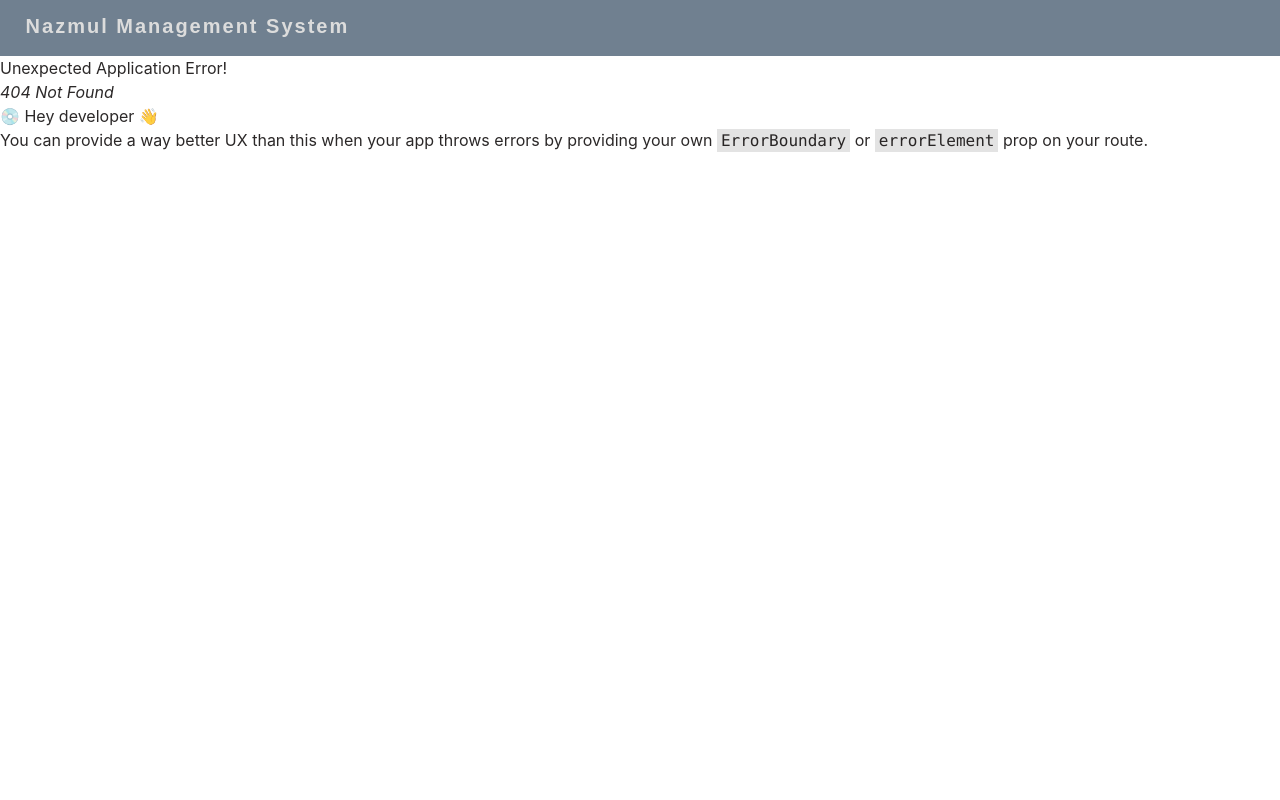
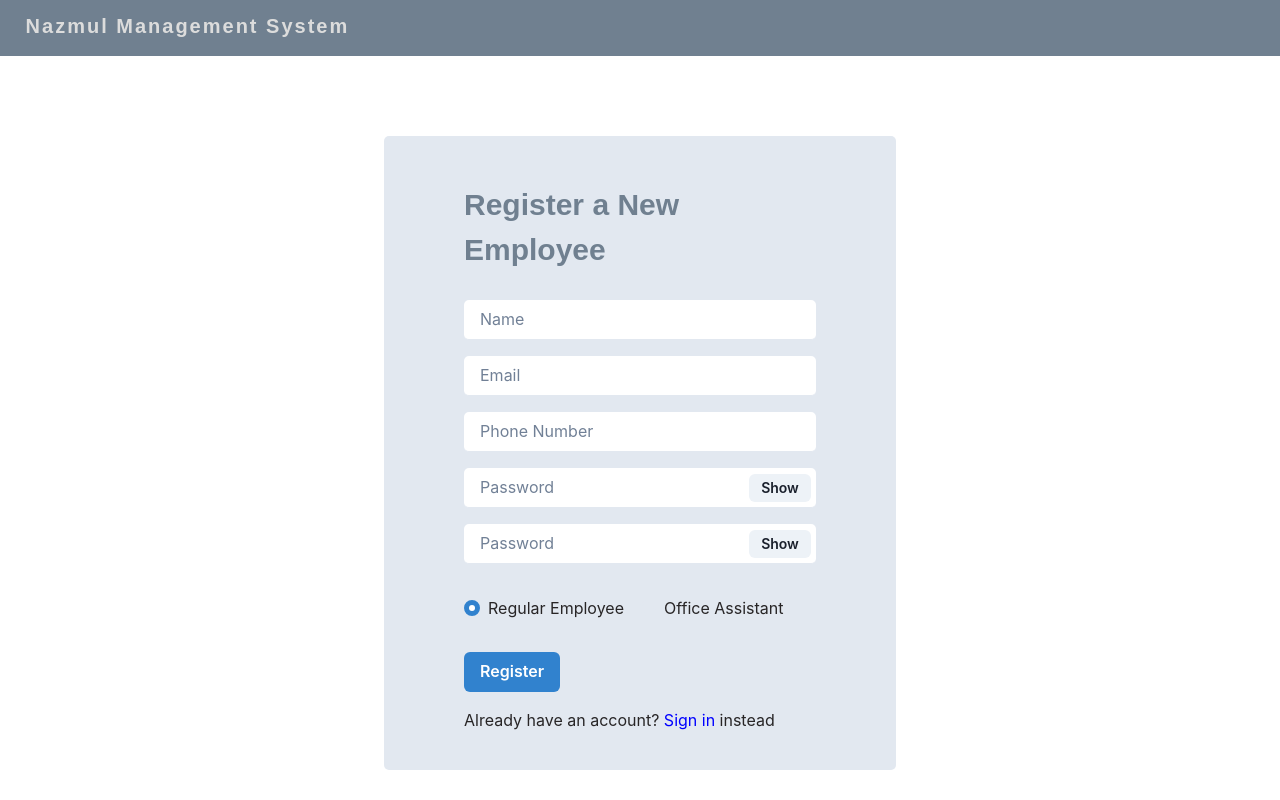
Before and after one commit to RafsanQ/nazmul-management-app, a React (Vite) app in the folder client/: page /new-task in a window 1280 px wide. Before the commit this address had no page. Built offline with nearby package versions, Linux system fonts and the light colour scheme.

Commit message:
Created a route for new task creation page

```diff
--- a/client/src/components/Navbar.tsx
+++ b/client/src/components/Navbar.tsx
@@ -23,6 +23,7 @@ function Navbar() {
     const isSignedIn = userEmail == '' || userName == '' || token == '' || userType == '' ? false : true;
 
 
+
     const handleLogOut = () => {
         dispatch(
             logout()
@@ -33,6 +34,10 @@ function Navbar() {
             duration: 3000,
             isClosable: true
         })
+    }
+
+    const handleNavigation = () => {
+        window.location.assign('/new-task');
     }
 
     return (
@@ -46,7 +51,12 @@ function Navbar() {
                             {userName}
                         </MenuButton>
                         <MenuList>
-                            <MenuItem onClick={handleLogOut}>Create New Task</MenuItem>
+                            {
+                                userType !== 'office-assistant' && (
+                                    <MenuItem onClick={handleNavigation} >Create New Task</MenuItem>
+                                )
+                            }
+
                             <MenuItem onClick={handleLogOut}>Log Out</MenuItem>
                         </MenuList>
                     </Menu>
--- /dev/null
+++ b/client/src/pages/CreateNewTask/index.tsx
@@ -0,0 +1,114 @@
+import {
+    FormControl,
+    Button,
+    Center,
+    Text,
+    Radio,
+    RadioGroup,
+    Stack,
+    useToast
+} from "@chakra-ui/react";
+import FieldInput from "../../components/FieldInput";
+import PasswordInput from "../../components/PasswordInput";
+import { useState } from "react";
+import { Link, useNavigate } from "react-router-dom";
+import axios from "axios";
+
+
+function Index() {
+
+    const [employeeData, setEmployeeData] = useState({
+        name: '',
+        email: '',
+        phone: '',
+        password: '',
+        repeatPassword: ''
+    });
+    const [userType, setUserType] = useState('employee');
+    const toast = useToast();
+    const navigate = useNavigate();
+
+    const handleEmployeeDataChange = (e: React.ChangeEvent<HTMLInputElement>) => setEmployeeData({
+        ...employeeData,
+        [e.target.name]: e.target.value
+    });
+
+
+
+    const handleRegister = async () => {
+
+        if(employeeData.email === '' || employeeData.password === '' || employeeData.name === '' || employeeData.phone === '') {
+            toast({
+                title: "Please fill out all of the required fields",
+                status: 'error',
+                duration: 3000,
+                isClosable: true
+            })
+            return;
+        }
+
+        if(employeeData.password !== employeeData.repeatPassword) {
+            toast({
+                title: "Passwords do not match",
+                status: 'error',
+                duration: 3000,
+                isClosable: true
+            })
+            return;
+        }
+
+        try{
+            await registerApi(employeeData.email, employeeData.password, userType, employeeData.phone, employeeData.name);
+
+            toast({
+                title: "Employee Registered Successfully",
+                status: 'success',
+                duration: 3000,
+                isClosable: true
+            })
+
+            navigate('/login');
+
+        }catch(error){
+            if(axios.isAxiosError(error) && error.response){
+                const errorMessage = error.response.data;
+                toast({
+                    title: errorMessage,
+                    status: 'error',
+                    duration: 3000,
+                    isClosable: true
+                })
+            }
+            else{
+                throw error;
+            }
+        }
+    }
+
+
+    return (
+        <Center marginY={20} marginX='30%' bg='gray.200' borderRadius='5px' paddingX={20} paddingTop='2%' paddingBottom='3%' display='flex' flexDir='column'>
+            <FormControl isRequired >
+                <Text color='slategray' fontWeight='bold' fontFamily='Arial' fontSize='3xl' marginY={5}>Register a New Employee</Text>
+                <FieldInput text='Name' name='name' type='text' value={employeeData.name} onChange={handleEmployeeDataChange} />
+                <FieldInput text='Email' name='email' type='email' value={employeeData.email} onChange={handleEmployeeDataChange} />
+                <FieldInput text='Phone Number' name='phone' type='number' value={employeeData.phone} onChange={handleEmployeeDataChange} />
+
+                <PasswordInput name='password' value={employeeData.password} onChange={handleEmployeeDataChange} />
+                <PasswordInput name='repeatPassword' value={employeeData.repeatPassword} onChange={handleEmployeeDataChange} />
+                <br />
+                <RadioGroup onChange={setUserType} value={userType}>
+                    <Stack direction='row'>
+                        <Radio value='employee'>Regular Employee</Radio>
+                        <br />
+                        <Radio value='office-assistant'>Office Assistant</Radio>
+                    </Stack>
+                </RadioGroup>
+                <Button colorScheme='blue' marginTop='2em' marginBottom='1em' onClick={handleRegister}>Register</Button>
+                <Text>Already have an account? <Link className="link" to='/login'>Sign in</Link> instead</Text>
+            </FormControl>
+        </Center>
+    );
+}
+
+export default Index
--- a/client/src/pages/Dashboard/index.tsx
+++ b/client/src/pages/Dashboard/index.tsx
@@ -11,6 +11,7 @@ import {
   Td,
   TableContainer,
   useToast,
+  Center,
 } from "@chakra-ui/react";
 import axios, { AxiosResponse } from "axios";
 import { useEffect, useState } from "react";
@@ -79,7 +80,7 @@ function Index() {
   }, []);
 
   return (
-    <div>
+    <Center marginY={10} marginX='10%' bg='gray.200' borderRadius='5px' paddingX='1%' paddingY='2%' display='flex' flexDir='column'>
       <TableContainer>
         <Table variant="simple">
           <Thead>
@@ -110,7 +111,7 @@ function Index() {
           </Tbody>
         </Table>
       </TableContainer>
-    </div>
+    </Center>
   );
 }
 
--- a/client/src/routes/index.tsx
+++ b/client/src/routes/index.tsx
@@ -2,6 +2,7 @@ import { createBrowserRouter } from "react-router-dom";
 import LoginPage from "../pages/Login"
 import RegisterPage from "../pages/Register"
 import DashboardPage from "../pages/Dashboard"
+import CreateNewTask from "../pages/CreateNewTask";
 
 const router = createBrowserRouter([
   {
@@ -16,6 +17,10 @@ const router = createBrowserRouter([
     path: "/register",
     element: <RegisterPage/>
   },
+  {
+    path: "/new-task",
+    element: <CreateNewTask/>
+  }
 
 ]);
 
```
